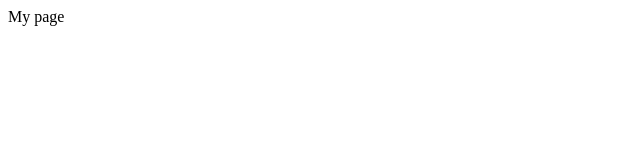
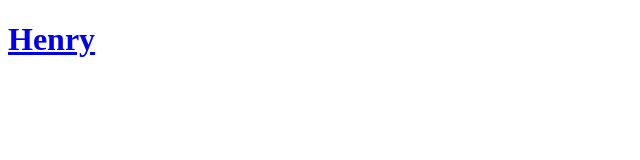
Before and after one commit to henryv0/henryv0-old, a plain HTML site: page index.html in a window 1280 px wide. Shown: the whole page, without its empty margins (0-640 px from the left). Drawn offline with Linux system fonts and the light colour scheme.

Commit message:
Index.html

```diff
--- a/index.html
+++ b/index.html
@@ -1 +1,17 @@
-My page
+<!doctype html>
+<html>
+	<head>
+		<meta charset="utf-8">
+		<title>HV</title>
+		<link rel="stylesheet" type="text/css" href="">
+		<meta name="viewport" content="width=device-width, initial-scale=1.0">
+	</head>
+
+	<body>
+		<header>
+			<a href="index.html">
+				<h1>Henry</h1>
+			</a>
+		</header>
+	</body>
+</html>
```
